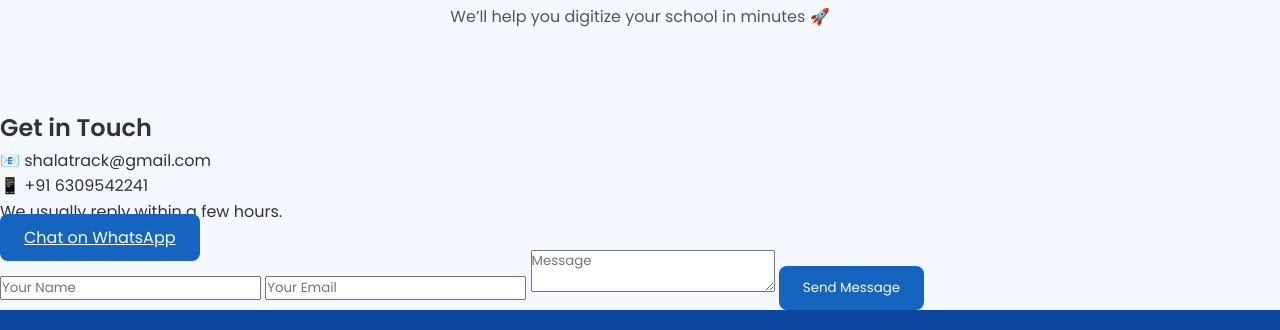
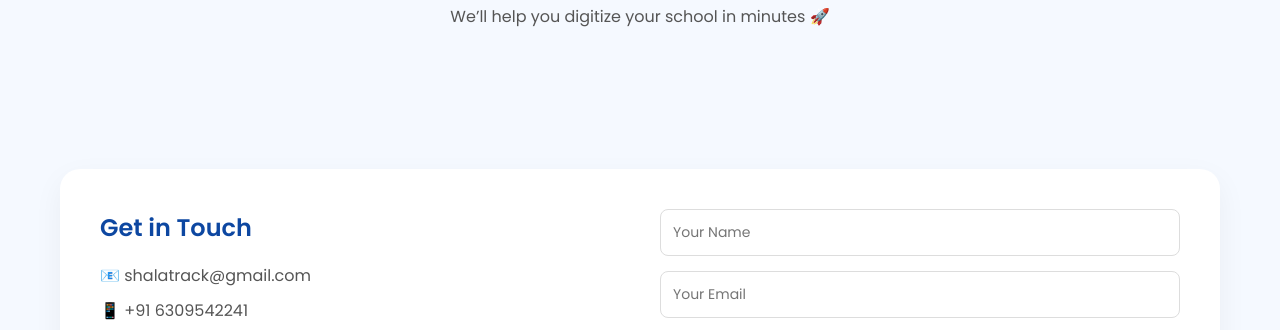
Before and after one commit to shalatrack12/shalatrackweb, a plain HTML site: page contact.html in a window 1280 px wide. Shown: the part 236-566 px from the top of the page. Drawn offline with Linux system fonts and the light colour scheme.

Commit message:
Update styles.css

```diff
--- a/styles.css
+++ b/styles.css
@@ -409,3 +409,75 @@ footer {
     padding: 40px 20px;
   }
 }
+/* CONTACT SECTION */
+.contact-section {
+  padding: 60px;
+}
+
+/* BOX */
+.contact-box {
+  display: flex;
+  gap: 40px;
+  background: white;
+  padding: 40px;
+  border-radius: 20px;
+  box-shadow: 0 10px 30px rgba(0,0,0,0.05);
+}
+
+/* LEFT SIDE */
+.contact-info {
+  flex: 1;
+}
+
+.contact-info h2 {
+  color: #0d47a1;
+  margin-bottom: 15px;
+}
+
+.contact-info p {
+  margin-bottom: 10px;
+  color: #555;
+}
+
+/* RIGHT SIDE */
+.contact-form-box {
+  flex: 1;
+}
+
+/* FORM */
+.contact-form-box form {
+  display: flex;
+  flex-direction: column;
+}
+
+.contact-form-box input,
+.contact-form-box textarea {
+  padding: 12px;
+  margin-bottom: 15px;
+  border-radius: 8px;
+  border: 1px solid #ddd;
+  font-size: 14px;
+}
+
+.contact-form-box textarea {
+  height: 120px;
+  resize: none;
+}
+
+/* SUCCESS */
+.success-icon {
+  font-size: 40px;
+  margin-bottom: 10px;
+}
+
+/* RESPONSIVE */
+@media (max-width: 768px) {
+  .contact-box {
+    flex-direction: column;
+    padding: 20px;
+  }
+
+  .contact-section {
+    padding: 40px 20px;
+  }
+}
```
